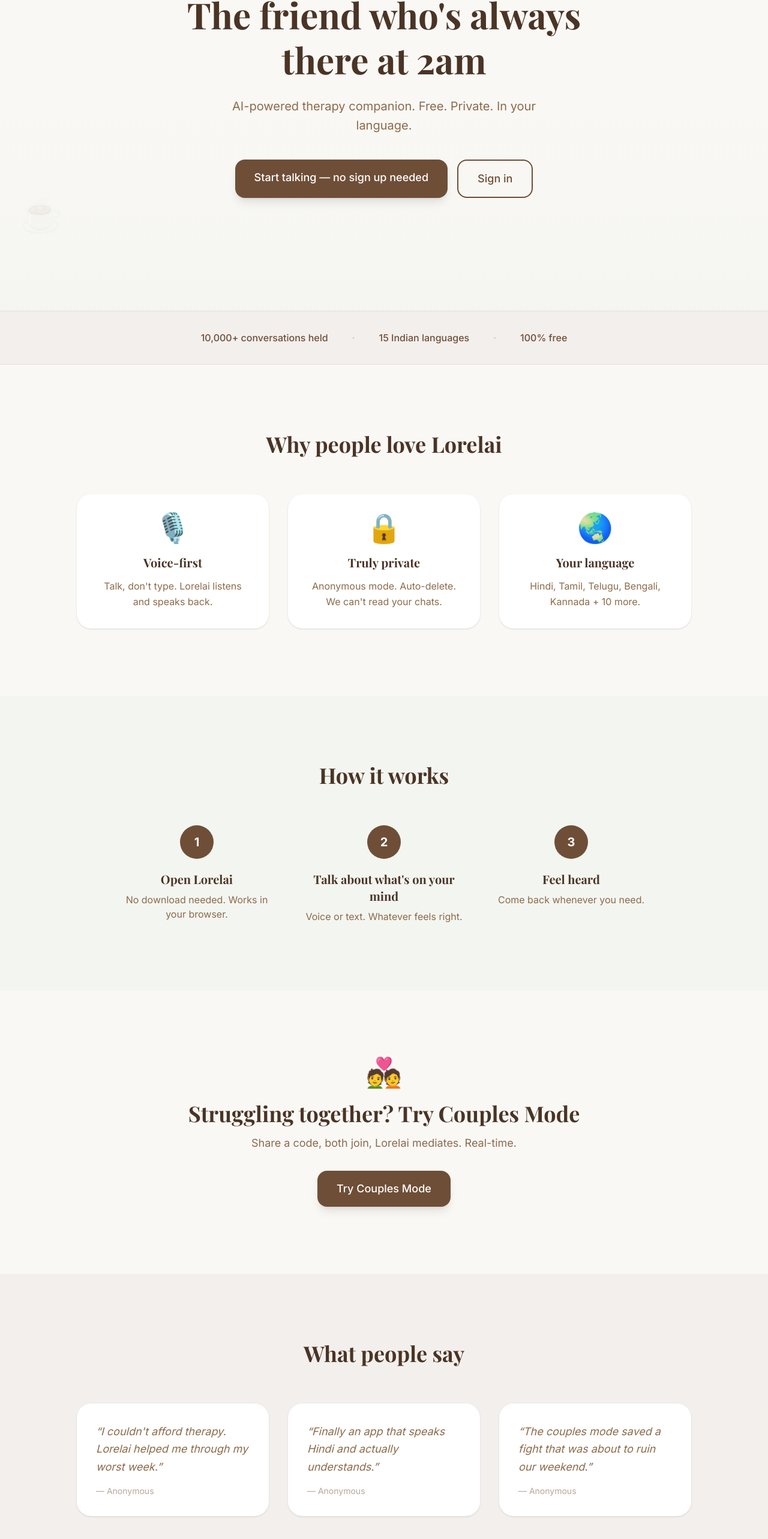
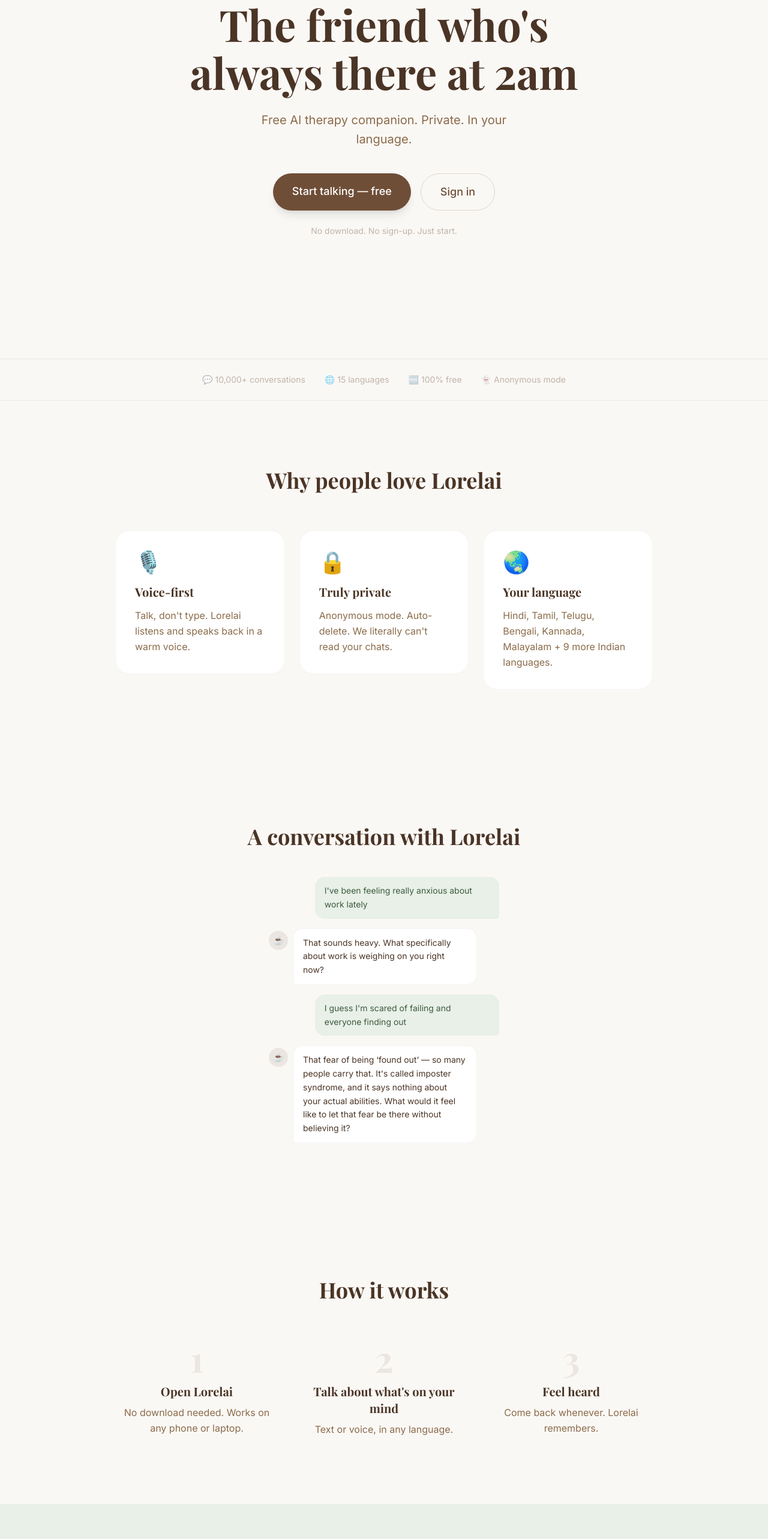
Before and after one commit to kimchiprasadyadav-beep/mindmitra, a Next.js app: page /landing in a window 1280 px wide. Shown: the part 202-2768 px from the top of the page at 60% size. Built offline with nearby package versions, Linux system fonts and the light colour scheme; a web font is replaced by a local one.

Commit message:
Redesign landing page: stunning emotional design

```diff
--- a/src/app/landing/page.tsx
+++ b/src/app/landing/page.tsx
@@ -35,174 +35,233 @@
 export default function LandingPage() {
   return (
     <div className="min-h-screen bg-cream text-dark">
-      {/* Hero */}
-      <section className="relative min-h-[90vh] flex flex-col items-center justify-center px-6 text-center overflow-hidden">
-        <div className="absolute inset-0 bg-gradient-to-b from-cream via-cream to-sage/30" />
-        <div className="absolute top-20 right-10 text-8xl opacity-10 animate-float select-none">☕</div>
-        <div className="absolute bottom-32 left-8 text-6xl opacity-[0.07] animate-float-slow select-none">☕</div>
+
+      {/* ─── 1. HERO ─── */}
+      <section className="relative min-h-screen flex flex-col items-center justify-center px-6 text-center overflow-hidden">
+        {/* Decorative warm glow */}
+        <div className="absolute top-1/2 left-1/2 -translate-x-1/2 -translate-y-1/2 w-[600px] h-[600px] rounded-full bg-gradient-radial from-warm-brown/[0.06] via-warm-brown/[0.02] to-transparent blur-3xl pointer-events-none" />
+        <div className="absolute top-1/2 left-1/2 -translate-x-1/2 -translate-y-1/2 w-[400px] h-[400px] rounded-full bg-gradient-radial from-sage/40 to-transparent blur-2xl pointer-events-none" />
+
         <div className="relative z-10 max-w-2xl mx-auto">
-          <h1 className="font-[family-name:var(--font-playfair)] text-4xl sm:text-5xl md:text-6xl font-bold text-warm-brown-dark leading-tight mb-6">
+          <h1 className="font-[family-name:var(--font-playfair)] text-4xl sm:text-5xl md:text-6xl lg:text-7xl font-bold text-warm-brown-dark leading-[1.1] mb-6">
             The friend who&apos;s always there at 2am
           </h1>
-          <p className="text-lg sm:text-xl text-warm-brown-light mb-10 max-w-lg mx-auto leading-relaxed">
-            AI-powered therapy companion. Free. Private. In your language.
+          <p className="text-lg sm:text-xl text-warm-brown-light mb-10 max-w-md mx-auto leading-relaxed">
+            Free AI therapy companion. Private. In your language.
           </p>
-          <div className="flex flex-col sm:flex-row gap-4 justify-center">
+          <div className="flex flex-col sm:flex-row gap-4 justify-center mb-6">
             <Link
               href="/"
               onClick={() => {
                 document.cookie = 'lorelai-anonymous=true;path=/;max-age=86400'
               }}
-              className="px-8 py-4 bg-warm-brown text-white rounded-2xl text-lg font-medium hover:bg-warm-brown-dark transition-all duration-300 shadow-lg hover:shadow-xl hover:-translate-y-0.5"
+              className="px-8 py-4 bg-warm-brown text-white rounded-full text-lg font-medium hover:bg-warm-brown-dark transition-all duration-300 shadow-lg hover:shadow-xl hover:-translate-y-0.5"
             >
-              Start talking — no sign up needed
+              Start talking — free
             </Link>
             <Link
               href="/auth"
-              className="px-8 py-4 border-2 border-warm-brown text-warm-brown rounded-2xl text-lg font-medium hover:bg-warm-brown hover:text-white transition-all duration-300"
+              className="px-8 py-4 border border-warm-brown/20 text-warm-brown rounded-full text-lg font-medium hover:bg-warm-brown/5 transition-all duration-300"
             >
               Sign in
             </Link>
           </div>
+          <p className="text-warm-brown/40 text-sm">No download. No sign-up. Just start.</p>
         </div>
       </section>
 
-      {/* Social Proof */}
-      <section className="py-8 bg-warm-brown/5 border-y border-warm-brown/10">
-        <div className="max-w-4xl mx-auto px-6 flex flex-wrap justify-center gap-6 sm:gap-10 text-warm-brown font-medium text-sm sm:text-base">
-          <span>10,000+ conversations held</span>
-          <span className="hidden sm:inline text-warm-brown/30">·</span>
-          <span>15 Indian languages</span>
-          <span className="hidden sm:inline text-warm-brown/30">·</span>
-          <span>100% free</span>
+      {/* ─── 2. SOCIAL PROOF ─── */}
+      <section className="border-y border-warm-brown/10 py-6 px-6">
+        <div className="max-w-4xl mx-auto flex flex-wrap justify-center gap-6 sm:gap-8 text-warm-brown/40 text-sm">
+          <span>💬 10,000+ conversations</span>
+          <span>🌐 15 languages</span>
+          <span>🆓 100% free</span>
+          <span>👻 Anonymous mode</span>
         </div>
       </section>
 
-      {/* Features */}
+      {/* ─── 3. FEATURES ─── */}
       <section className="py-20 sm:py-28 px-6">
-        <div className="max-w-5xl mx-auto">
+        <div className="max-w-4xl mx-auto">
           <FadeIn>
             <h2 className="font-[family-name:var(--font-playfair)] text-3xl sm:text-4xl font-bold text-center text-warm-brown-dark mb-16">
               Why people love Lorelai
             </h2>
           </FadeIn>
-          <div className="grid sm:grid-cols-3 gap-8">
-            {[
-              { emoji: '🎙️', title: 'Voice-first', desc: 'Talk, don\'t type. Lorelai listens and speaks back.' },
-              { emoji: '🔒', title: 'Truly private', desc: 'Anonymous mode. Auto-delete. We can\'t read your chats.' },
-              { emoji: '🌏', title: 'Your language', desc: 'Hindi, Tamil, Telugu, Bengali, Kannada + 10 more.' },
-            ].map((f, i) => (
-              <FadeIn key={f.title} delay={i * 150}>
-                <div className="bg-white rounded-3xl p-8 shadow-sm hover:shadow-md transition-shadow duration-300 text-center">
-                  <div className="text-5xl mb-5">{f.emoji}</div>
-                  <h3 className="font-[family-name:var(--font-playfair)] text-xl font-bold text-warm-brown-dark mb-3">{f.title}</h3>
-                  <p className="text-warm-brown-light leading-relaxed">{f.desc}</p>
+          <div className="grid grid-cols-1 md:grid-cols-3 gap-6">
+            <FadeIn delay={0}>
+              <div className="bg-white rounded-3xl p-8 border border-warm-brown/[0.06]">
+                <div className="text-4xl mb-4">🎙️</div>
+                <h3 className="font-[family-name:var(--font-playfair)] text-xl font-bold text-warm-brown-dark mb-3">Voice-first</h3>
+                <p className="text-warm-brown-light leading-relaxed">Talk, don&apos;t type. Lorelai listens and speaks back in a warm voice.</p>
               </div>
             </FadeIn>
-            ))}
+            <FadeIn delay={150}>
+              <div className="bg-white rounded-3xl p-8 border border-warm-brown/[0.06]">
+                <div className="text-4xl mb-4">🔒</div>
+                <h3 className="font-[family-name:var(--font-playfair)] text-xl font-bold text-warm-brown-dark mb-3">Truly private</h3>
+                <p className="text-warm-brown-light leading-relaxed">Anonymous mode. Auto-delete. We literally can&apos;t read your chats.</p>
+              </div>
+            </FadeIn>
+            <FadeIn delay={300}>
+              <div className="bg-white rounded-3xl p-8 border border-warm-brown/[0.06]">
+                <div className="text-4xl mb-4">🌏</div>
+                <h3 className="font-[family-name:var(--font-playfair)] text-xl font-bold text-warm-brown-dark mb-3">Your language</h3>
+                <p className="text-warm-brown-light leading-relaxed">Hindi, Tamil, Telugu, Bengali, Kannada, Malayalam + 9 more Indian languages.</p>
+              </div>
+            </FadeIn>
           </div>
         </div>
       </section>
 
-      {/* How It Works */}
-      <section className="py-20 sm:py-28 px-6 bg-sage/40">
+      {/* ─── 4. CONVERSATION PREVIEW ─── */}
+      <section className="py-20 sm:py-28 px-6">
+        <FadeIn>
+          <h2 className="font-[family-name:var(--font-playfair)] text-3xl sm:text-4xl font-bold text-center text-warm-brown-dark mb-12">
+            A conversation with Lorelai
+          </h2>
+        </FadeIn>
+        <FadeIn delay={200}>
+          <div className="max-w-sm mx-auto space-y-4">
+            {/* User message */}
+            <div className="flex justify-end">
+              <div className="bg-sage rounded-2xl rounded-br-md px-4 py-3 max-w-[80%]">
+                <p className="text-sage-dark text-sm leading-relaxed">I&apos;ve been feeling really anxious about work lately</p>
+              </div>
+            </div>
+            {/* Lorelai message */}
+            <div className="flex justify-start gap-2">
+              <div className="w-8 h-8 rounded-full bg-warm-brown/10 flex items-center justify-center text-sm shrink-0 mt-1">☕</div>
+              <div className="bg-white rounded-2xl rounded-bl-md px-4 py-3 max-w-[80%] border border-warm-brown/[0.06]">
+                <p className="text-warm-brown-dark text-sm leading-relaxed">That sounds heavy. What specifically about work is weighing on you right now?</p>
+              </div>
+            </div>
+            {/* User message */}
+            <div className="flex justify-end">
+              <div className="bg-sage rounded-2xl rounded-br-md px-4 py-3 max-w-[80%]">
+                <p className="text-sage-dark text-sm leading-relaxed">I guess I&apos;m scared of failing and everyone finding out</p>
+              </div>
+            </div>
+            {/* Lorelai message */}
+            <div className="flex justify-start gap-2">
+              <div className="w-8 h-8 rounded-full bg-warm-brown/10 flex items-center justify-center text-sm shrink-0 mt-1">☕</div>
+              <div className="bg-white rounded-2xl rounded-bl-md px-4 py-3 max-w-[80%] border border-warm-brown/[0.06]">
+                <p className="text-warm-brown-dark text-sm leading-relaxed">That fear of being &lsquo;found out&rsquo; — so many people carry that. It&apos;s called imposter syndrome, and it says nothing about your actual abilities. What would it feel like to let that fear be there without believing it?</p>
+              </div>
+            </div>
+          </div>
+        </FadeIn>
+      </section>
+
+      {/* ─── 5. HOW IT WORKS ─── */}
+      <section className="py-20 sm:py-28 px-6">
         <div className="max-w-4xl mx-auto">
           <FadeIn>
             <h2 className="font-[family-name:var(--font-playfair)] text-3xl sm:text-4xl font-bold text-center text-warm-brown-dark mb-16">
               How it works
             </h2>
           </FadeIn>
-          <div className="grid sm:grid-cols-3 gap-10">
-            {[
-              { step: '1', title: 'Open Lorelai', desc: 'No download needed. Works in your browser.' },
-              { step: '2', title: 'Talk about what\'s on your mind', desc: 'Voice or text. Whatever feels right.' },
-              { step: '3', title: 'Feel heard', desc: 'Come back whenever you need.' },
-            ].map((s, i) => (
-              <FadeIn key={s.step} delay={i * 150}>
+          <div className="grid grid-cols-1 md:grid-cols-3 gap-10">
+            <FadeIn delay={0}>
               <div className="text-center">
-                  <div className="w-14 h-14 rounded-full bg-warm-brown text-white flex items-center justify-center text-xl font-bold mx-auto mb-5">
-                    {s.step}
-                  </div>
-                  <h3 className="font-[family-name:var(--font-playfair)] text-xl font-bold text-warm-brown-dark mb-2">{s.title}</h3>
-                  <p className="text-warm-brown-light">{s.desc}</p>
+                <div className="text-6xl font-bold text-warm-brown/10 mb-3 font-[family-name:var(--font-playfair)]">1</div>
+                <h3 className="font-[family-name:var(--font-playfair)] text-xl font-bold text-warm-brown-dark mb-2">Open Lorelai</h3>
+                <p className="text-warm-brown-light leading-relaxed">No download needed. Works on any phone or laptop.</p>
               </div>
             </FadeIn>
-            ))}
+            <FadeIn delay={150}>
+              <div className="text-center">
+                <div className="text-6xl font-bold text-warm-brown/10 mb-3 font-[family-name:var(--font-playfair)]">2</div>
+                <h3 className="font-[family-name:var(--font-playfair)] text-xl font-bold text-warm-brown-dark mb-2">Talk about what&apos;s on your mind</h3>
+                <p className="text-warm-brown-light leading-relaxed">Text or voice, in any language.</p>
+              </div>
+            </FadeIn>
+            <FadeIn delay={300}>
+              <div className="text-center">
+                <div className="text-6xl font-bold text-warm-brown/10 mb-3 font-[family-name:var(--font-playfair)]">3</div>
+                <h3 className="font-[family-name:var(--font-playfair)] text-xl font-bold text-warm-brown-dark mb-2">Feel heard</h3>
+                <p className="text-warm-brown-light leading-relaxed">Come back whenever. Lorelai remembers.</p>
+              </div>
+            </FadeIn>
           </div>
         </div>
       </section>
 
-      {/* Couples Mode */}
-      <section className="py-20 sm:py-28 px-6">
+      {/* ─── 6. COUPLES MODE ─── */}
+      <section className="bg-sage py-20 px-6">
         <div className="max-w-3xl mx-auto text-center">
           <FadeIn>
-            <div className="text-5xl mb-6">💑</div>
             <h2 className="font-[family-name:var(--font-playfair)] text-3xl sm:text-4xl font-bold text-warm-brown-dark mb-4">
-              Struggling together? Try Couples Mode
+              Struggling together?
             </h2>
-            <p className="text-warm-brown-light text-lg mb-8 max-w-lg mx-auto">
-              Share a code, both join, Lorelai mediates. Real-time.
+            <p className="text-warm-brown-light text-lg mb-8 max-w-xl mx-auto leading-relaxed">
+              Try Couples Mode — share a code, both join the same session. Lorelai mediates in real-time. Validates both sides. Never takes one.
             </p>
             <Link
               href="/couples"
-              className="inline-block px-8 py-4 bg-warm-brown text-white rounded-2xl text-lg font-medium hover:bg-warm-brown-dark transition-all duration-300 shadow-lg hover:shadow-xl"
+              className="inline-block px-8 py-4 bg-warm-brown text-white rounded-full text-lg font-medium hover:bg-warm-brown-dark transition-all duration-300 shadow-lg hover:shadow-xl hover:-translate-y-0.5"
             >
-              Try Couples Mode
+              Try couples mode →
             </Link>
           </FadeIn>
         </div>
       </section>
 
-      {/* Testimonials */}
-      <section className="py-20 sm:py-28 px-6 bg-warm-brown/5">
-        <div className="max-w-5xl mx-auto">
+      {/* ─── 7. TESTIMONIALS ─── */}
+      <section className="py-20 sm:py-28 px-6">
+        <div className="max-w-4xl mx-auto">
           <FadeIn>
             <h2 className="font-[family-name:var(--font-playfair)] text-3xl sm:text-4xl font-bold text-center text-warm-brown-dark mb-16">
               What people say
             </h2>
           </FadeIn>
-          <div className="grid sm:grid-cols-3 gap-8">
-            {[
-              'I couldn\'t afford therapy. Lorelai helped me through my worst week.',
-              'Finally an app that speaks Hindi and actually understands.',
-              'The couples mode saved a fight that was about to ruin our weekend.',
-            ].map((q, i) => (
-              <FadeIn key={i} delay={i * 150}>
-                <div className="bg-white rounded-3xl p-8 shadow-sm">
-                  <p className="text-warm-brown-light leading-relaxed italic text-lg">&ldquo;{q}&rdquo;</p>
-                  <p className="mt-4 text-warm-brown/50 text-sm">— Anonymous</p>
+          <div className="grid grid-cols-1 md:grid-cols-3 gap-6">
+            <FadeIn delay={0}>
+              <div className="bg-white rounded-2xl p-6 border border-warm-brown/[0.06]">
+                <p className="text-warm-brown-light leading-relaxed italic mb-4">&ldquo;I couldn&apos;t afford ₹2,700/session therapy. Lorelai helped me through my worst week.&rdquo;</p>
+                <p className="text-warm-brown/50 text-sm">— A., 24, Mumbai</p>
               </div>
             </FadeIn>
-            ))}
+            <FadeIn delay={150}>
+              <div className="bg-white rounded-2xl p-6 border border-warm-brown/[0.06]">
+                <p className="text-warm-brown-light leading-relaxed italic mb-4">&ldquo;Finally an app that speaks Hindi and actually understands how I feel.&rdquo;</p>
+                <p className="text-warm-brown/50 text-sm">— S., 19, Delhi</p>
+              </div>
+            </FadeIn>
+            <FadeIn delay={300}>
+              <div className="bg-white rounded-2xl p-6 border border-warm-brown/[0.06]">
+                <p className="text-warm-brown-light leading-relaxed italic mb-4">&ldquo;The couples mode saved a fight that was about to ruin our weekend.&rdquo;</p>
+                <p className="text-warm-brown/50 text-sm">— R. &amp; M., Bangalore</p>
+              </div>
+            </FadeIn>
           </div>
         </div>
       </section>
 
-      {/* Privacy */}
+      {/* ─── 8. PRIVACY ─── */}
       <section className="py-20 sm:py-28 px-6">
-        <div className="max-w-3xl mx-auto text-center">
+        <div className="max-w-lg mx-auto text-center">
           <FadeIn>
-            <div className="text-5xl mb-6">🛡️</div>
-            <h2 className="font-[family-name:var(--font-playfair)] text-3xl sm:text-4xl font-bold text-warm-brown-dark mb-6">
+            <h2 className="font-[family-name:var(--font-playfair)] text-3xl sm:text-4xl font-bold text-warm-brown-dark mb-8">
               Your safe space. For real.
             </h2>
-            <div className="flex flex-wrap justify-center gap-4 mb-8">
-              {['No sign-up required', 'Auto-delete', 'Anonymous mode', 'Privacy policy'].map((item) => (
-                <span key={item} className="px-4 py-2 bg-sage rounded-full text-sage-dark text-sm font-medium">
-                  {item}
-                </span>
-              ))}
+            <div className="space-y-3 text-warm-brown-light text-lg mb-8">
+              <p>✓ No sign-up required</p>
+              <p>✓ Conversations auto-delete</p>
+              <p>✓ Full anonymous mode</p>
+              <p>
+                ✓{' '}
+                <Link href="/privacy" className="underline underline-offset-4 hover:text-warm-brown-dark transition-colors">
+                  Read our privacy policy
+                </Link>
+              </p>
             </div>
-            <Link href="/privacy" className="text-warm-brown underline underline-offset-4 hover:text-warm-brown-dark transition-colors">
-              Read our privacy policy →
-            </Link>
           </FadeIn>
         </div>
       </section>
 
-      {/* Final CTA */}
-      <section className="py-24 sm:py-32 px-6 bg-gradient-to-b from-cream to-sage/30">
-        <div className="max-w-3xl mx-auto text-center">
+      {/* ─── 9. FINAL CTA ─── */}
+      <section className="py-24 px-6 text-center">
         <FadeIn>
           <h2 className="font-[family-name:var(--font-playfair)] text-3xl sm:text-5xl font-bold text-warm-brown-dark mb-8">
             Ready to feel heard?
@@ -212,29 +271,27 @@
             onClick={() => {
               document.cookie = 'lorelai-anonymous=true;path=/;max-age=86400'
             }}
-              className="inline-block px-10 py-5 bg-warm-brown text-white rounded-2xl text-xl font-medium hover:bg-warm-brown-dark transition-all duration-300 shadow-lg hover:shadow-xl hover:-translate-y-0.5"
+            className="inline-block px-10 py-5 bg-warm-brown text-white rounded-full text-xl font-medium hover:bg-warm-brown-dark transition-all duration-300 shadow-lg hover:shadow-xl hover:-translate-y-0.5 mb-4"
           >
-              Start now — it&apos;s free
+            Start now — it&apos;s free ☕
           </Link>
+          <p className="text-warm-brown/40 text-sm">No credit card. No judgment. Just you.</p>
         </FadeIn>
-        </div>
       </section>
 
-      {/* Footer */}
-      <footer className="py-10 px-6 border-t border-warm-brown/10">
-        <div className="max-w-4xl mx-auto text-center">
-          <p className="text-warm-brown/60 mb-4">Made with ☕ in India</p>
-          <div className="flex flex-wrap justify-center gap-6 text-sm text-warm-brown/50">
-            <Link href="/privacy" className="hover:text-warm-brown transition-colors">Privacy</Link>
+      {/* ─── 10. FOOTER ─── */}
+      <footer className="border-t border-warm-brown/10 py-8 px-6 text-center">
+        <p className="text-warm-brown/30 mb-3">Made with ☕ in India</p>
+        <div className="flex flex-wrap justify-center gap-3 text-sm text-warm-brown/30 mb-3">
+          <Link href="/privacy" className="hover:text-warm-brown/60 transition-colors">Privacy</Link>
           <span>·</span>
-            <a href="https://icallhelpline.org" target="_blank" rel="noopener noreferrer" className="hover:text-warm-brown transition-colors">iCall</a>
+          <a href="tel:9152987821" className="hover:text-warm-brown/60 transition-colors">iCall: 9152987821</a>
           <span>·</span>
-            <a href="https://vandrevalafoundation.com" target="_blank" rel="noopener noreferrer" className="hover:text-warm-brown transition-colors">Vandrevala Foundation</a>
+          <a href="tel:18602662345" className="hover:text-warm-brown/60 transition-colors">Vandrevala: 1860-2662-345</a>
           <span>·</span>
-            <a href="http://www.aasra.info" target="_blank" rel="noopener noreferrer" className="hover:text-warm-brown transition-colors">AASRA</a>
+          <a href="tel:9820466726" className="hover:text-warm-brown/60 transition-colors">AASRA: 9820466726</a>
         </div>
-          <p className="mt-4 text-xs text-warm-brown/30">If you&apos;re in crisis, please reach out to a helpline above. Lorelai is not a replacement for professional help.</p>
-        </div>
+        <p className="text-warm-brown/20 text-xs">Lorelai is not a replacement for professional therapy.</p>
       </footer>
     </div>
   )
```
Lines whose indentation alone changed are shown as unchanged.
